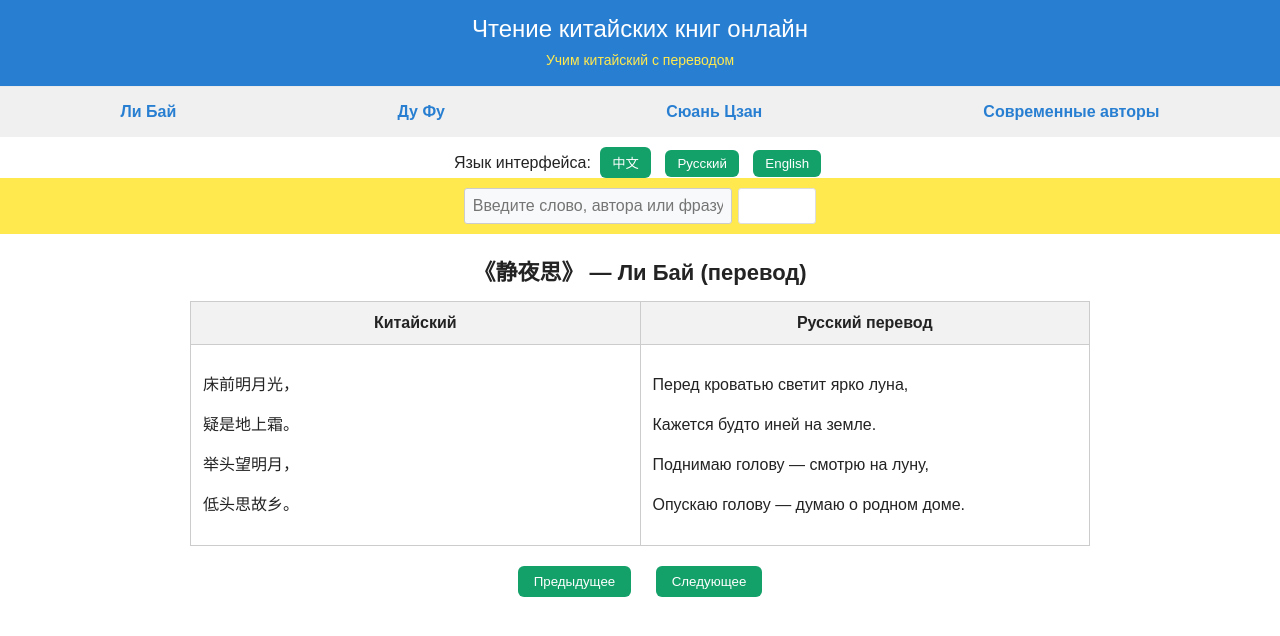
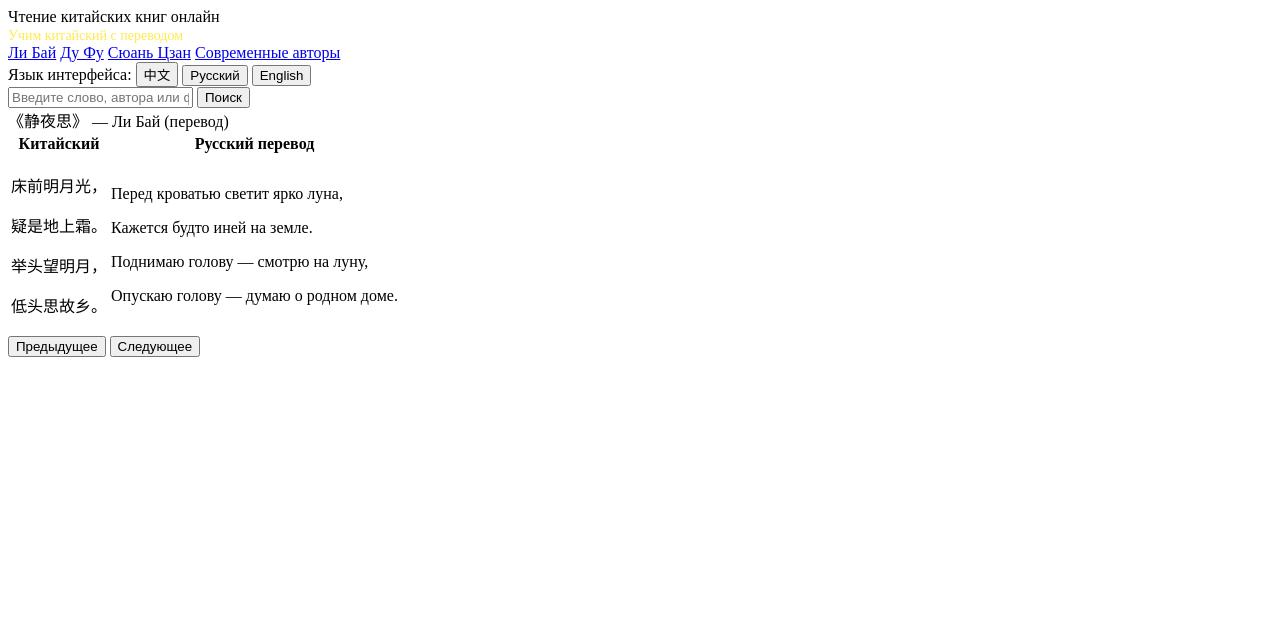
Before and after one commit to AnnaOnuch/Reading-chinese, a plain HTML site: page index.html in a window 1280 px wide. Drawn offline with Linux system fonts and the light colour scheme.

Commit message:
Update index.html

```diff
--- a/index.html
+++ b/index.html
@@ -7,224 +7,6 @@
   <title>Чтение китайских книг</title>
   <style>
          body {
-  background-color: #FAFAFA;
-  color: #232323;
-  font-family: Noto Sans SC Arial, sans-serif;
-}
-
-a, .accent, .link {
-  color: #0074D9; /* акцентные ссылки */
-  text-decoration: none;
-  transition: color 0.2s;
-}
-
-a:hover, .accent:hover, .link:hover {
-  color: #13A069;
-}
-
-button, .btn {
-  background-color: #13A069;
-  color: #fff;
-  border: none;
-  border-radius: 6px;
-  padding: 10px 20px;
-  cursor: pointer;
-  transition: background 0.2s;
-}
-
-button:hover, .btn:hover {
-  background-color: #15c77d;
-}
-
-.cta, .btn-primary {
-  background-color: #E63946; /* важные кнопки */
-  color: #fff !important;
-}
-
-.navbar, .header, header {
-  background-color: #ffffffb3;
-  border-bottom: 1px solid #eaeaea;
-}
-
-.card, .block, .book-item {
-  background-color: #ffffff;
-  border-radius: 8px;
-  box-shadow: 0 2px 8px #00000008;
-  padding: 20px;
-  margin-bottom: 20px;
-}
-
-/* Декоративные элементы */
-.decor, .pastel-bg {
-  background-color: #EEF6F5;
-}
-
-/* Для выделения текста */
-.highlight {
-  background-color: #FFF3CD; /* пастельный желтый */
-  color: #232323;
-}
-
-/* Если есть раздел поиска/инпуты: */
-input, textarea {
-  border: 1px solid #cccccc;
-  background-color: #F8F9FA;
-  color: #232323;
-}
-
-/* Для темных тем/ночного режима (если есть): */
-body.night-mode {
-  background-color: #232323;
-  color: #FAFAFA;
-}
-    body {
-      font-family: Arial, sans-serif;
-      margin: 0;
-      padding: 0;
-      background: #fff;
-    }
-
-    .header {
-      background-color: #287fd2;
-      color: white;
-      text-align: center;
-      padding: 15px 10px;
-      font-size: 24px;
-    }
-
-    .subtitle {
-      background-color: #fff200;
-      color: #287fd2;
-      text-align: center;
-      padding: 10px;
-      font-weight: bold;
-    }
-
-    nav {
-      background-color: #f0f0f0;
-      display: flex;
-      justify-content: space-around;
-      padding: 10px;
-      flex-wrap: wrap;
-    }
-
-    nav a {
-      color: #287fd2;
-      text-decoration: none;
-      font-weight: bold;
-      padding: 6px 12px;
-    }
-
-    .lang-switch {
-      text-align: center;
-      margin-top: 10px;
-    }
-
-    .lang-switch button {
-      margin: 0 5px;
-      padding: 6px 12px;
-      cursor: pointer;
-    }
-
-    .search-bar {
-      display: flex;
-      justify-content: center;
-      padding: 10px;
-      background: #ffe94f;
-      flex-wrap: wrap;
-    }
-
-    .search-bar input[type="text"] {
-      padding: 8px;
-      width: 250px;
-      font-size: 16px;
-      border: 1px solid #ccc;
-      border-radius: 3px;
-    }
-
-    .search-bar button {
-      margin-left: 6px;
-      padding: 8px 16px;
-      font-size: 16px;
-      background-color: white;
-      border: 1px solid #ddd;
-      cursor: pointer;
-      border-radius: 3px;
-    }
-
-    .main {
-      max-width: 900px;
-      margin: 20px auto;
-      padding: 0 15px;
-    }
-
-    .title {
-      font-size: 22px;
-      font-weight: bold;
-      margin-bottom: 15px;
-      text-align: center;
-    }
-
-    table {
-      width: 100%;
-      border-collapse: collapse;
-      table-layout: fixed;
-    }
-
-    th, td {
-      border: 1px solid #ccc;
-      padding: 12px;
-      vertical-align: top;
-      word-wrap: break-word;
-    }
-
-    th {
-      background-color: #f2f2f2;
-      text-align: center;
-    }
-
-    td {
-      font-size: 16px;
-      line-height: 1.5;
-    }
-
-    .nav-buttons {
-      text-align: center;
-      margin: 20px 0;
-    }
-
-    .nav-buttons button {
-      padding: 8px 16px;
-      margin: 0 10px;
-      cursor: pointer;
-    }
-
-    @media (max-width: 700px) {
-      table, thead, tbody, th, td, tr {
-        display: block;
-        border: none;
-      }
-      th {
-        display: none;
-      }
-      tr {
-        margin-bottom: 15px;
-        border-bottom: 1px solid #ddd;
-      }
-      td {
-        padding-left: 50%;
-        position: relative;
-      }
-      td:before {
-        position: absolute;
-        top: 12px;
-        left: 12px;
-        width: 45%;
-        white-space: nowrap;
-        font-weight: bold;
-        content: attr(data-label);
-      }
-    }
   </style>
   <div class="header">
     Чтение китайских книг онлайн
```
